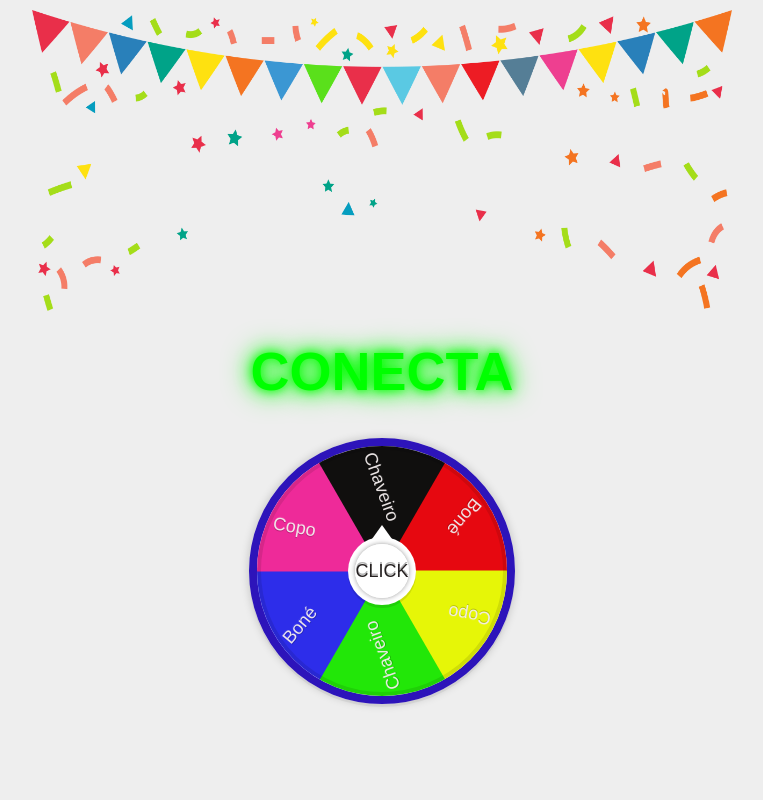
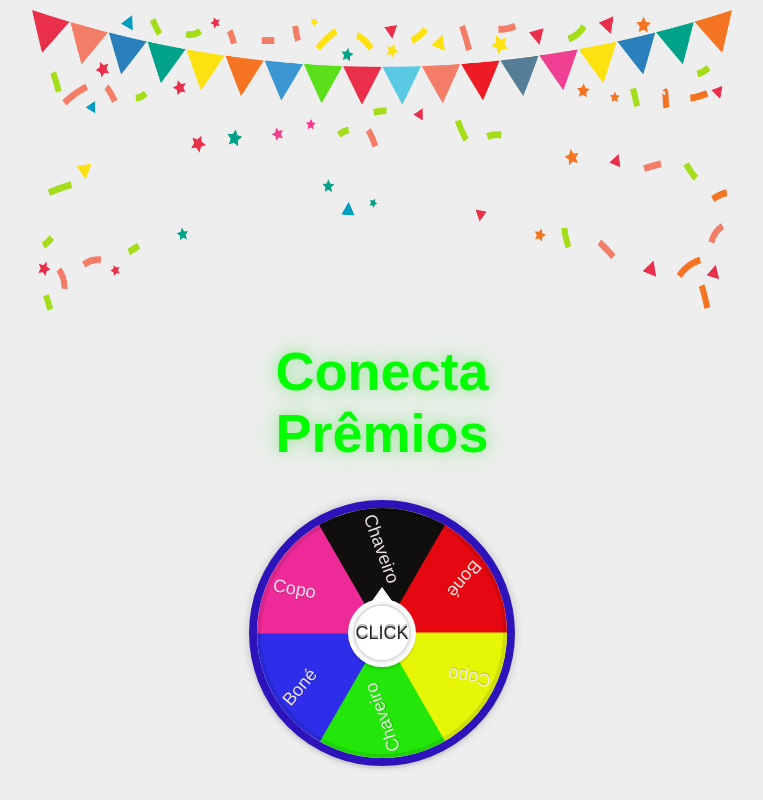
Before and after one commit to phxofc/roletaConecta, a plain HTML site: page index.html in a window 1280 px wide. Shown: the whole page, without its empty margins (258-1021 px from the left). Drawn offline with nearby package versions, Linux system fonts and the light colour scheme.

Commit message:
color h1

```diff
--- a/index.html
+++ b/index.html
@@ -14,7 +14,9 @@
     </div>
     <script src='main.js'></script>
     <div id="container">
-        <h1>CONECTA</h1>
+        <h1>Conecta
+            Prêmios
+        </h1>
         <div id="roleta">
             <div id="interno-roleta">
                 <div class="sec"><span class="texto">Boné</span></div>
--- a/main.css
+++ b/main.css
@@ -13,6 +13,8 @@ h1{
     margin-bottom: 20px;
 	text-align: center;
 }
+
+
 
 /*WRAPPER*/
 #container{
@@ -169,7 +171,7 @@ h1 {
     font-size: 3em;
     font-weight: bold;
     color: #00ff00;
-    text-shadow: 0 0 10px #00ff00, 0 0 20px #00ff00, 0 0 30px #00ff00;
+    text-shadow: 0 0 10px #b6e6b6, 0 0 20px #b6e6b6, 0 0 30px #b6e6b6;
     animation: blink 1s infinite, move 2s infinite alternate;
 }
 
```
